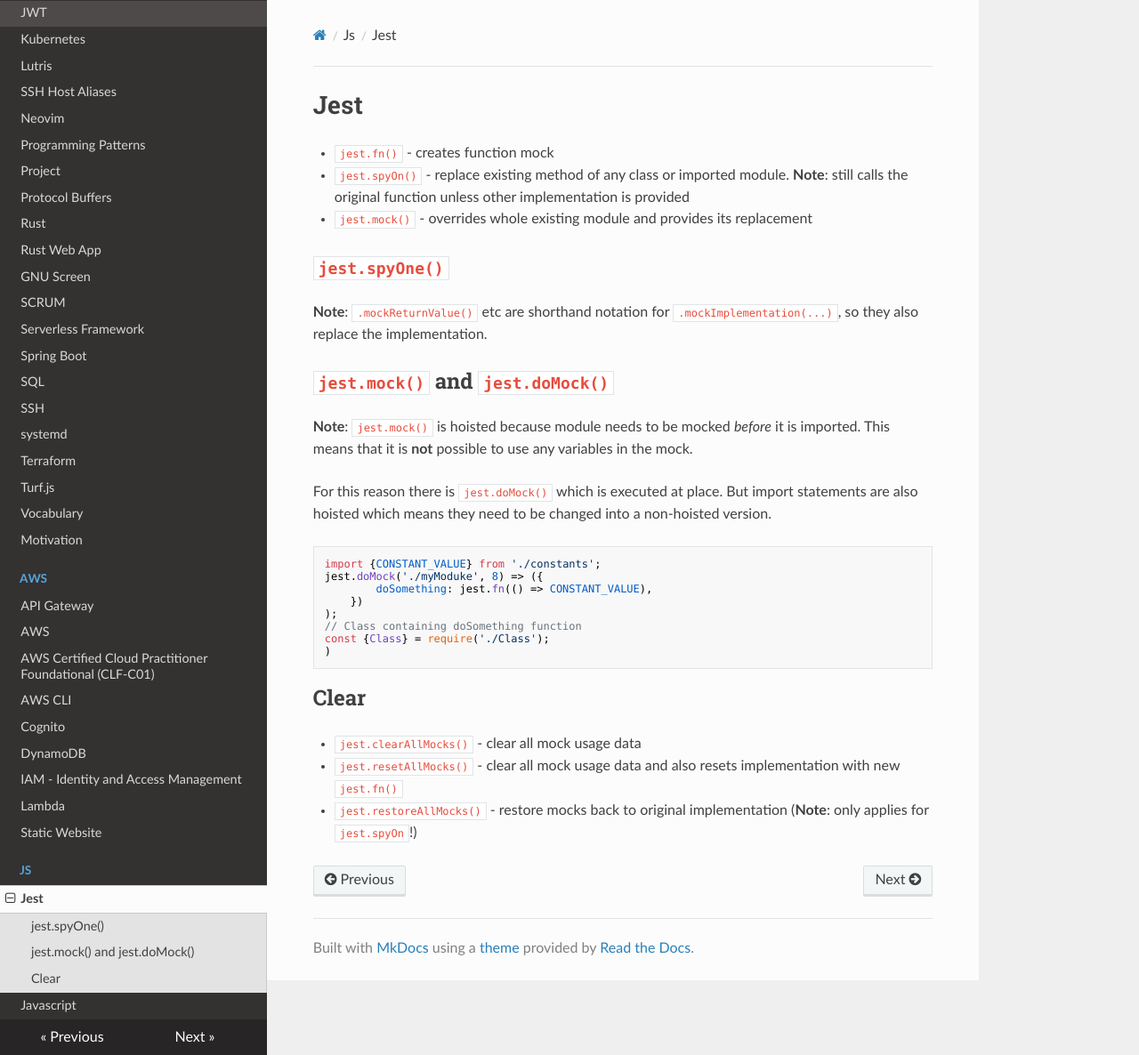
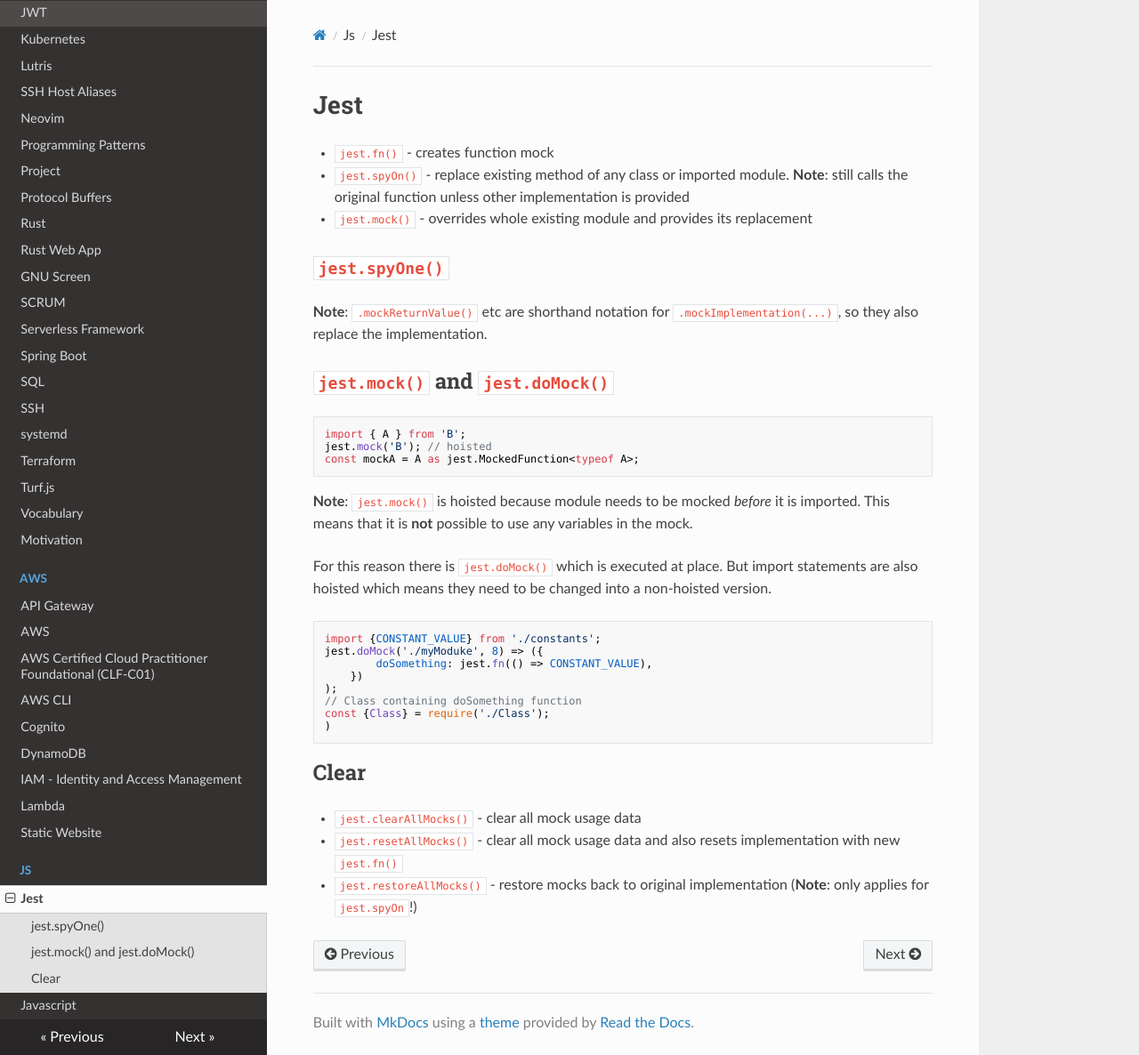
Before and after one commit to YotaYota/notes, an MkDocs documentation site: the page built from docs/js/jest.md, in a window 1280 px wide and 1186 px high. Shown: the whole window at 89% size. Built offline with MkDocs 1.6.1, drawn with Linux system fonts in a browser that asks for light colours; nearby versions of some CDN libraries.

Commit message:
Add jest mock example

````diff
--- a/docs/js/jest.md
+++ b/docs/js/jest.md
@@ -10,7 +10,14 @@
 **Note**: `.mockReturnValue()` etc are shorthand notation for
 `.mockImplementation(...)`, so they also replace the implementation.
 
+
 ## `jest.mock()` and `jest.doMock()`
+
+```
+import { A } from 'B';
+jest.mock('B'); // hoisted
+const mockA = A as jest.MockedFunction<typeof A>;
+```
 
 **Note**: `jest.mock()` is hoisted because module needs to be mocked _before_ it is imported.
 This means that it is **not** possible to use any variables in the mock.
````
